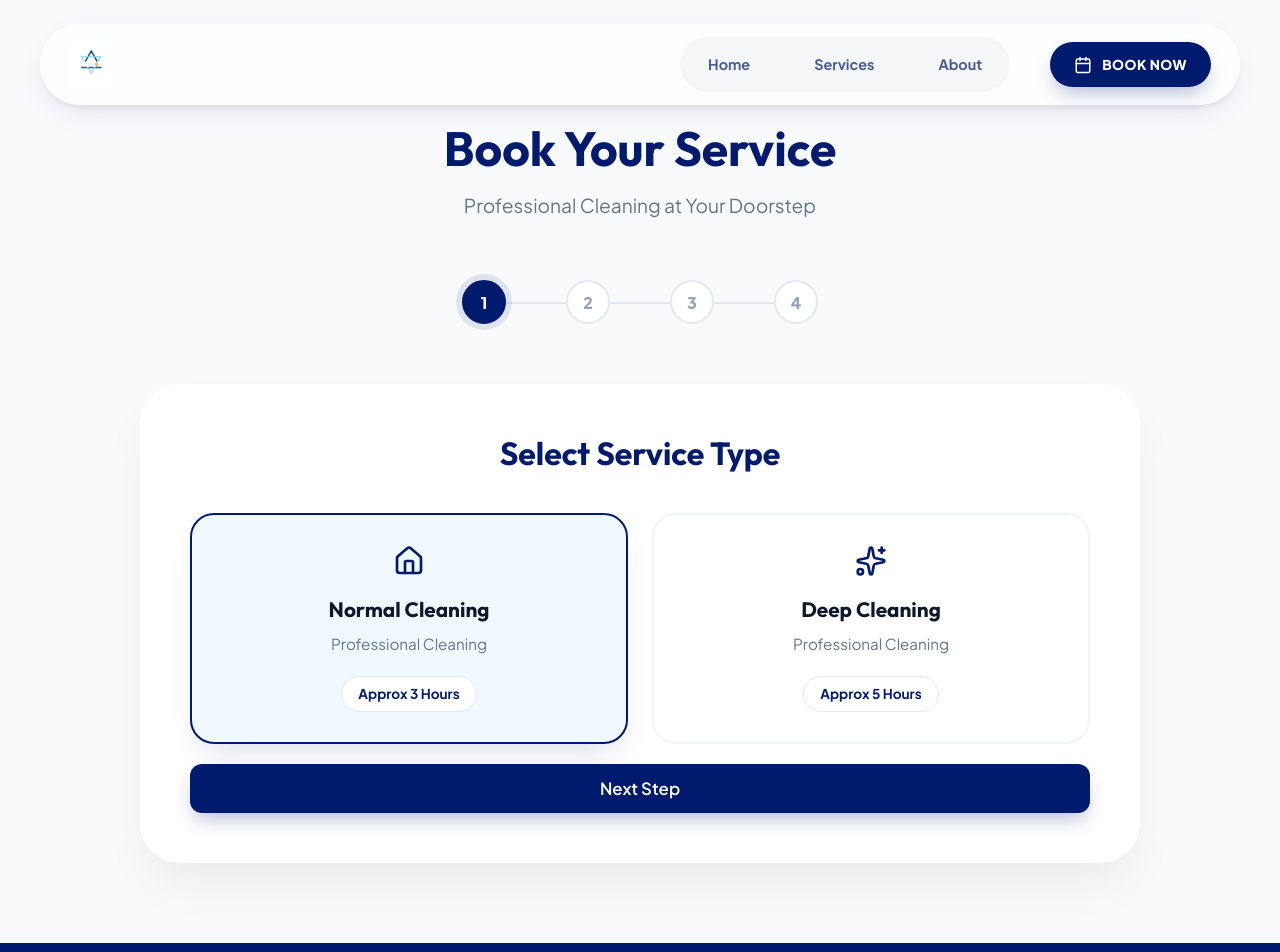
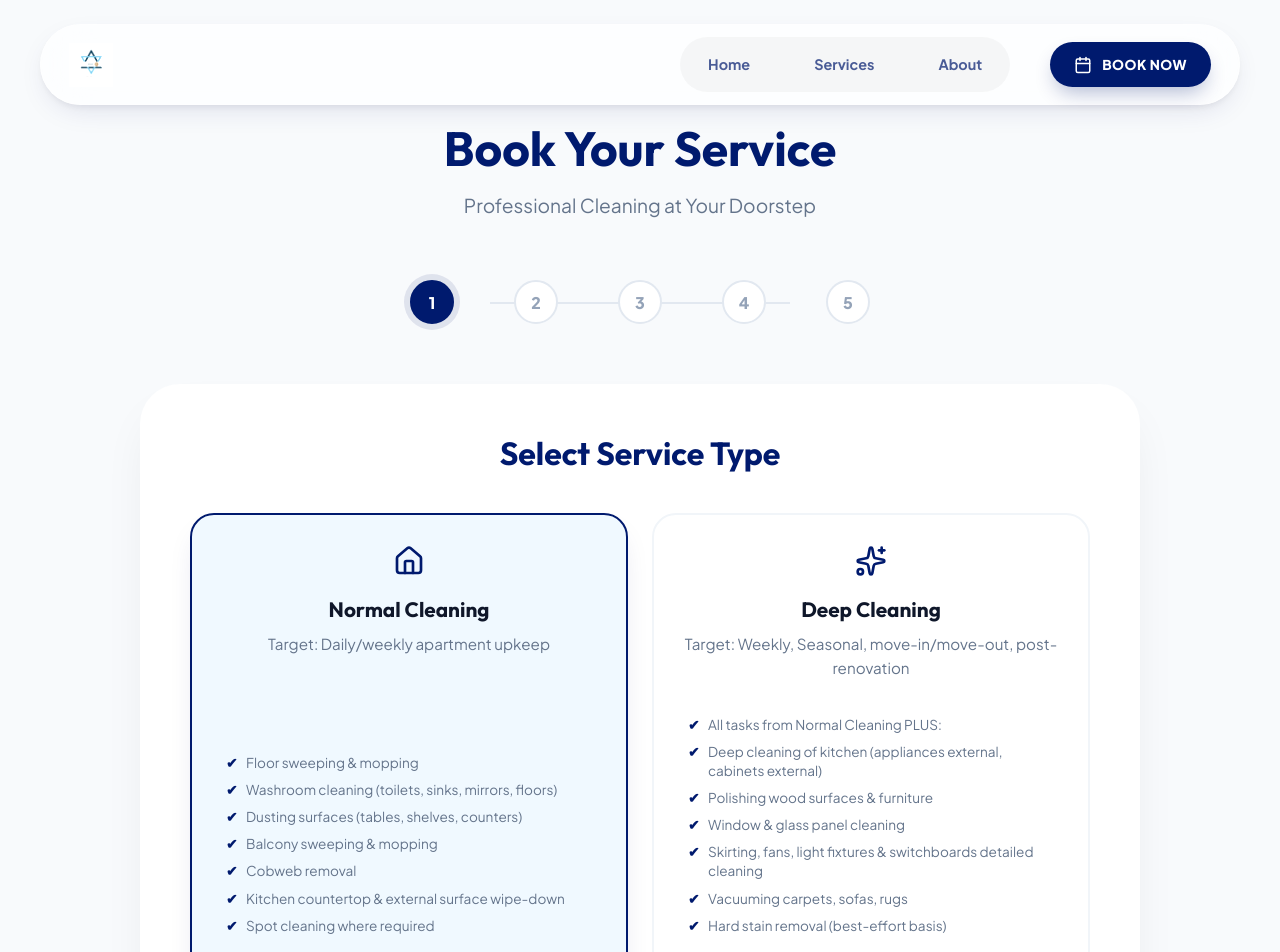
Before and after one commit to DevSSTM/startex_FM, a React (Vite) app: page /book in a window 1280 px wide. Shown: the top 952 px of the page. Built offline with nearby package versions, Linux system fonts and the light colour scheme.

Commit message:
addons and options

```diff
--- a/src/pages/BookingPage.css
+++ b/src/pages/BookingPage.css
@@ -153,6 +153,31 @@
     font-size: 0.95rem;
     margin-bottom: 20px;
     flex-grow: 1;
+}
+
+.card-features {
+    list-style: none;
+    padding: 0;
+    margin: 15px 0 20px;
+    text-align: left;
+    width: 100%;
+}
+
+.card-features li {
+    font-size: 0.85rem;
+    color: var(--text-grey);
+    margin-bottom: 8px;
+    position: relative;
+    padding-left: 24px;
+    line-height: 1.4;
+}
+
+.card-features li::before {
+    content: '✔';
+    position: absolute;
+    left: 4px;
+    color: var(--primary);
+    font-weight: bold;
 }
 
 .option-card span {
@@ -502,3 +527,63 @@
         width: 150px;
     }
 }
+
+/* Add-ons Grid */
+.addons-grid {
+    display: grid;
+    grid-template-columns: repeat(auto-fit, minmax(200px, 1fr));
+    gap: 20px;
+    margin-bottom: 30px;
+}
+
+.addon-card {
+    background: white;
+    border: 2px solid #f1f5f9;
+    padding: 20px;
+    border-radius: 20px;
+    cursor: pointer;
+    display: flex;
+    justify-content: space-between;
+    align-items: center;
+    transition: all 0.2s ease;
+}
+
+.addon-card:hover {
+    border-color: var(--secondary);
+    background: #f8fafc;
+}
+
+.addon-card.selected {
+    border-color: var(--primary);
+    background: #f0f9ff;
+    box-shadow: 0 4px 6px -1px rgba(0, 0, 0, 0.1);
+}
+
+.addon-info h4 {
+    font-size: 1rem;
+    margin-bottom: 4px;
+    color: var(--text-dark);
+}
+
+.addon-info span {
+    font-size: 0.85rem;
+    font-weight: 700;
+    color: var(--primary);
+}
+
+.checkbox {
+    width: 24px;
+    height: 24px;
+    border-radius: 50%;
+    border: 2px solid #cbd5e1;
+    display: flex;
+    align-items: center;
+    justify-content: center;
+    transition: all 0.2s;
+}
+
+.addon-card.selected .checkbox {
+    background: var(--primary);
+    border-color: var(--primary);
+    color: white;
+}
--- a/src/pages/BookingPage.jsx
+++ b/src/pages/BookingPage.jsx
@@ -15,6 +15,7 @@ const BookingPage = () => {
         date: format(new Date(), 'yyyy-MM-dd'),
         startTime: '08:00',
         rooms: 2,
+        addons: [],
         name: '',
         phone: '',
         address: '',
@@ -23,27 +24,64 @@ const BookingPage = () => {
 
     const [totalPrice, setTotalPrice] = useState(0)
 
+    const AVAILABLE_ADDONS = [
+        { id: 'ac', name: 'AC Cleaning', price: 2500 },
+        { id: 'fridge', name: 'Refrigerator Cleaning', price: 1500 },
+        { id: 'oven', name: 'Oven Deep Clean', price: 1200 },
+        { id: 'window', name: 'Extra Window Cleaning', price: 1000 }
+    ]
+
     useEffect(() => {
-        // Load services
-        const savedServices = JSON.parse(localStorage.getItem('services'))
-        if (savedServices) {
-            setServices(savedServices)
-            if (savedServices.length > 0) {
-                setFormData(prev => ({
-                    ...prev,
-                    serviceType: savedServices[0].name.toLowerCase(),
-                    serviceId: savedServices[0].id
-                }))
+        // Enforce the latest service definitions
+        const coreServices = [
+            {
+                id: 1,
+                name: 'Normal Cleaning',
+                basePrice: 15000,
+                duration: '3 Hours',
+                type: 'normal',
+                description: 'Target: Daily/weekly apartment upkeep',
+                features: [
+                    'Floor sweeping & mopping',
+                    'Washroom cleaning (toilets, sinks, mirrors, floors)',
+                    'Dusting surfaces (tables, shelves, counters)',
+                    'Balcony sweeping & mopping',
+                    'Cobweb removal',
+                    'Kitchen countertop & external surface wipe-down',
+                    'Spot cleaning where required'
+                ],
+            },
+            {
+                id: 2,
+                name: 'Deep Cleaning',
+                basePrice: 20000,
+                duration: '5 Hours',
+                type: 'deep',
+                description: 'Target: Weekly, Seasonal, move-in/move-out, post-renovation',
+                features: [
+                    'All tasks from Normal Cleaning PLUS:',
+                    'Deep cleaning of kitchen (appliances external, cabinets external)',
+                    'Polishing wood surfaces & furniture',
+                    'Window & glass panel cleaning',
+                    'Skirting, fans, light fixtures & switchboards detailed cleaning',
+                    'Vacuuming carpets, sofas, rugs',
+                    'Hard stain removal (best-effort basis)'
+                ],
             }
-        } else {
-            const defaults = [
-                { id: 1, name: 'Normal Cleaning', basePrice: 15000, duration: '3 Hours', type: 'normal' },
-                { id: 2, name: 'Deep Cleaning', basePrice: 20000, duration: '5 Hours', type: 'deep' }
-            ]
-            setServices(defaults)
-            setFormData(prev => ({ ...prev, serviceType: 'normal', serviceId: 1 }))
-        }
+        ]
 
+        setServices(coreServices)
+        localStorage.setItem('services', JSON.stringify(coreServices)) // Update localStorage
+
+        // Auto-select Normal Cleaning
+        setFormData(prev => ({
+            ...prev,
+            serviceType: 'normal',
+            serviceId: 1
+        }))
+    }, [])
+
+    useEffect(() => {
         // Load existing bookings to check availability
         const bookings = JSON.parse(localStorage.getItem('bookings') || '[]')
         setExistingBookings(bookings)
@@ -53,15 +91,24 @@ const BookingPage = () => {
         const selected = services.find(s => s.id === formData.serviceId)
         if (selected) {
             let price = Number(selected.basePrice)
+
+            // Room surcharge logic
             if (formData.rooms === 3) price += (price * 0.15)
             if (formData.rooms === 4) price += (price * 0.3)
-            setTotalPrice(Math.round(price))
+
+            // Add-ons calculation
+            const addonsCost = formData.addons.reduce((acc, addonId) => {
+                const addon = AVAILABLE_ADDONS.find(a => a.id === addonId)
+                return acc + (addon ? addon.price : 0)
+            }, 0)
+
+            setTotalPrice(Math.round(price + addonsCost))
         }
-    }, [formData.serviceId, formData.rooms, services])
+    }, [formData.serviceId, formData.rooms, formData.addons, services])
 
     // Availability Logic
-    // Availability Logic
-    const timeSlots = ['08:00', '09:00', '10:00', '11:00', '12:00', '13:00', '14:00', '15:00', '16:00']
+    const morningSlots = ['08:00', '09:00', '10:00']
+    const eveningSlots = ['13:00', '14:00', '15:00']
 
     const checkSlotAvailability = (time) => {
         const selectedService = services.find(s => s.id === formData.serviceId)
@@ -126,6 +173,16 @@ const BookingPage = () => {
     const handleNext = () => setStep(step + 1)
     const handleBack = () => setStep(step - 1)
 
+    const toggleAddon = (id) => {
+        setFormData(prev => {
+            if (prev.addons.includes(id)) {
+                return { ...prev, addons: prev.addons.filter(a => a !== id) }
+            } else {
+                return { ...prev, addons: [...prev.addons, id] }
+            }
+        })
+    }
+
     const handleSubmit = (e) => {
         e.preventDefault()
         const selected = services.find(s => s.id === formData.serviceId)
@@ -135,6 +192,7 @@ const BookingPage = () => {
         const newBooking = {
             ...formData,
             serviceType: selected.name,
+            addons: formData.addons.map(id => AVAILABLE_ADDONS.find(a => a.id === id)?.name).join(', '),
             id: Date.now(),
             status: 'pending',
             price: totalPrice,
@@ -143,7 +201,7 @@ const BookingPage = () => {
         }
         bookings.push(newBooking)
         localStorage.setItem('bookings', JSON.stringify(bookings))
-        setStep(5)
+        setStep(6)
     }
 
     const sendToWhatsApp = () => {
@@ -151,8 +209,11 @@ const BookingPage = () => {
         const message = `*STRATEX Booking Request*\n\n` +
             `*Service:* ${selected.name}\n` +
             `*Date:* ${formData.date}\n` +
+            `*Service:* ${selected.name}\n` +
+            `*Date:* ${formData.date}\n` +
             `*Time:* ${formData.startTime}\n` +
             `*Rooms:* ${formData.rooms}\n` +
+            `*Add-ons:* ${formData.addons.length > 0 ? formData.addons.map(id => AVAILABLE_ADDONS.find(a => a.id === id)?.name).join(', ') : 'None'}\n` +
             `*Price:* LKR ${totalPrice.toLocaleString()}\n\n` +
             `*Customer:* ${formData.name}\n` +
             `*Phone:* ${formData.phone}\n` +
@@ -172,12 +233,13 @@ const BookingPage = () => {
                 </div>
 
                 <div className="progress-bar no-print">
-                    {[1, 2, 3, 4].map(s => (
+                    {[1, 2, 3, 4, 5].map(s => (
                         <div key={s} className={`step ${step >= s ? 'active' : ''}`}>{s}</div>
                     ))}
                 </div>
 
                 <div className="form-card">
+                    {/* Step 1: Service Selection */}
                     {step === 1 && (
                         <div className="step-content">
                             <h3>Select Service Type</h3>
@@ -191,6 +253,13 @@ const BookingPage = () => {
                                         {service.type === 'deep' ? <Sparkles size={32} /> : <Home size={32} />}
                                         <h4>{service.name}</h4>
                                         <p>{service.description || 'Professional Cleaning'}</p>
+                                        {service.features && (
+                                            <ul className="card-features">
+                                                {service.features.map((f, i) => (
+                                                    <li key={i}>{f}</li>
+                                                ))}
+                                            </ul>
+                                        )}
                                         <span>Approx {service.duration}</span>
                                     </div>
                                 ))}
@@ -199,7 +268,69 @@ const BookingPage = () => {
                         </div>
                     )}
 
+                    {/* Step 2: Property Details */}
                     {step === 2 && (
+                        <div className="step-content">
+                            <h3>Property Details</h3>
+                            <div className="input-group">
+                                <label>Number of Bedrooms</label>
+                                <div className="room-selector">
+                                    {[2, 3, 4].map(num => (
+                                        <button
+                                            key={num}
+                                            className={formData.rooms === num ? 'selected' : ''}
+                                            onClick={() => setFormData({ ...formData, rooms: num })}
+                                        >
+                                            {num} Rooms
+                                        </button>
+                                    ))}
+                                </div>
+                            </div>
+                            <div className="price-preview">
+                                <span>Estimated Price:</span>
+                                <h2>LKR {totalPrice.toLocaleString()}</h2>
+                            </div>
+                            <div className="actions">
+                                <button className="btn-secondary" onClick={handleBack}>Back</button>
+                                <button className="btn-primary" onClick={handleNext}>Next Step</button>
+                            </div>
+                        </div>
+                    )}
+
+                    {/* Step 3: Add-ons */}
+                    {step === 3 && (
+                        <div className="step-content">
+                            <h3>Select Add-ons</h3>
+                            <div className="addons-grid">
+                                {AVAILABLE_ADDONS.map(addon => (
+                                    <div
+                                        key={addon.id}
+                                        className={`addon-card ${formData.addons.includes(addon.id) ? 'selected' : ''}`}
+                                        onClick={() => toggleAddon(addon.id)}
+                                    >
+                                        <div className="addon-info">
+                                            <h4>{addon.name}</h4>
+                                            <span>+ LKR {addon.price}</span>
+                                        </div>
+                                        <div className={`checkbox ${formData.addons.includes(addon.id) ? 'checked' : ''}`}>
+                                            {formData.addons.includes(addon.id) && <CheckCircle size={20} />}
+                                        </div>
+                                    </div>
+                                ))}
+                            </div>
+                            <div className="price-preview mt-4">
+                                <span>Total Price:</span>
+                                <h2>LKR {totalPrice.toLocaleString()}</h2>
+                            </div>
+                            <div className="actions">
+                                <button className="btn-secondary" onClick={handleBack}>Back</button>
+                                <button className="btn-primary" onClick={handleNext}>Next Step</button>
+                            </div>
+                        </div>
+                    )}
+
+                    {/* Step 4: Schedule */}
+                    {step === 4 && (
                         <div className="step-content scheduler-step">
                             <h3>Schedule Date & Time</h3>
                             <div className="scheduler-grid">
@@ -212,9 +343,29 @@ const BookingPage = () => {
                                     </div>
 
                                     <div className="input-group">
-                                        <label><Clock size={18} /> Available Time Slots</label>
+                                        <label><Clock size={18} /> Morning Session</label>
                                         <div className="time-slots-grid">
-                                            {timeSlots.map(time => {
+                                            {morningSlots.map(time => {
+                                                const isAvailable = checkSlotAvailability(time)
+                                                return (
+                                                    <button
+                                                        key={time}
+                                                        className={`slot-btn ${formData.startTime === time ? 'selected' : ''} ${!isAvailable ? 'occupied' : ''}`}
+                                                        disabled={!isAvailable}
+                                                        onClick={() => setFormData({ ...formData, startTime: time })}
+                                                    >
+                                                        {time}
+                                                        {!isAvailable && <span className="occupied-badge">Booked</span>}
+                                                    </button>
+                                                )
+                                            })}
+                                        </div>
+                                    </div>
+
+                                    <div className="input-group">
+                                        <label><Clock size={18} /> Evening Session</label>
+                                        <div className="time-slots-grid">
+                                            {eveningSlots.map(time => {
                                                 const isAvailable = checkSlotAvailability(time)
                                                 return (
                                                     <button
@@ -283,35 +434,8 @@ const BookingPage = () => {
                         </div>
                     )}
 
-                    {step === 3 && (
-                        <div className="step-content">
-                            <h3>Property Details</h3>
-                            <div className="input-group">
-                                <label>Number of Bedrooms</label>
-                                <div className="room-selector">
-                                    {[2, 3, 4].map(num => (
-                                        <button
-                                            key={num}
-                                            className={formData.rooms === num ? 'selected' : ''}
-                                            onClick={() => setFormData({ ...formData, rooms: num })}
-                                        >
-                                            {num} Rooms
-                                        </button>
-                                    ))}
-                                </div>
-                            </div>
-                            <div className="price-preview">
-                                <span>Estimated Price:</span>
-                                <h2>LKR {totalPrice.toLocaleString()}</h2>
-                            </div>
-                            <div className="actions">
-                                <button className="btn-secondary" onClick={handleBack}>Back</button>
-                                <button className="btn-primary" onClick={handleNext}>Next Step</button>
-                            </div>
-                        </div>
-                    )}
-
-                    {step === 4 && (
+                    {/* Step 5: Contact Details */}
+                    {step === 5 && (
                         <form onSubmit={handleSubmit} className="step-content">
                             <h3>Contact Details</h3>
                             <div className="input-group">
@@ -355,7 +479,8 @@ const BookingPage = () => {
                         </form>
                     )}
 
-                    {step === 5 && (
+                    {/* Step 6: Confirmation */}
+                    {step === 6 && (
                         <div className="step-content success">
                             <div className="success-icon">
                                 <CheckCircle size={64} />
--- a/src/pages/Home.jsx
+++ b/src/pages/Home.jsx
@@ -7,32 +7,47 @@ const Home = () => {
     const [services, setServices] = useState([])
 
     useEffect(() => {
-        const savedServices = JSON.parse(localStorage.getItem('services'))
-        if (savedServices && savedServices.length > 0) {
-            setServices(savedServices)
-        } else {
-            // Default services if storage is empty
-            const defaults = [
+        // Enforce the latest service definitions
+        const coreServices = [
             {
                 id: 1,
                 name: 'Normal Cleaning',
                 basePrice: 15000,
-                    description: 'Daily/Weekly upkeep for a clean environment.',
-                    features: ['Floor Sweeping & Mopping', 'Washroom Sanitation', 'Surface Dusting', 'Kitchen Countertop Cleaning'],
+                description: 'Target: Daily/weekly apartment upkeep',
+                features: [
+                    'Floor sweeping & mopping',
+                    'Washroom cleaning (toilets, sinks, mirrors, floors)',
+                    'Dusting surfaces (tables, shelves, counters)',
+                    'Balcony sweeping & mopping',
+                    'Cobweb removal',
+                    'Kitchen countertop & external surface wipe-down',
+                    'Spot cleaning where required'
+                ],
                 type: 'normal'
             },
             {
                 id: 2,
                 name: 'Deep Cleaning',
                 basePrice: 20000,
-                    description: 'Detailed & thorough seasonal restoration.',
-                    features: ['Includes Normal Cleaning', 'Window & Glass Cleaning', 'Vacuuming Carpets & Sofas', 'Hard Stain Removal'],
+                description: 'Target: Weekly, Seasonal, move-in/move-out, post-renovation',
+                features: [
+                    'All tasks from Normal Cleaning PLUS:',
+                    'Deep cleaning of kitchen (appliances external, cabinets external)',
+                    'Polishing wood surfaces & furniture',
+                    'Window & glass panel cleaning',
+                    'Skirting, fans, light fixtures & switchboards detailed cleaning',
+                    'Vacuuming carpets, sofas, rugs',
+                    'Hard stain removal (best-effort basis)'
+                ],
                 type: 'deep',
                 featured: true
             }
         ]
-            setServices(defaults)
-        }
+
+        setServices(coreServices)
+        // Update local storage to reflect these changes if we want to persist custom edits later,
+        // but for now, we want to force this "Golden Source" of truth.
+        localStorage.setItem('services', JSON.stringify(coreServices))
     }, [])
 
     return (
@@ -89,7 +104,7 @@ const Home = () => {
                         <div key={service.id} className={`service-card ${service.featured ? 'featured' : ''}`}>
                             {service.featured && <div className="popular-badge">Most Popular</div>}
                             <h3>{service.name}</h3>
-                            <p className="service-desc">{service.description}</p>
+                            {/* Target description removed as requested */}
                             <ul className="service-list">
                                 {service.features ? (
                                     service.features.map((feat, i) => (
```
Also changed, not shown: src/pages/Home.css (+38 -10 lines). Lines whose indentation alone changed are shown as unchanged.
